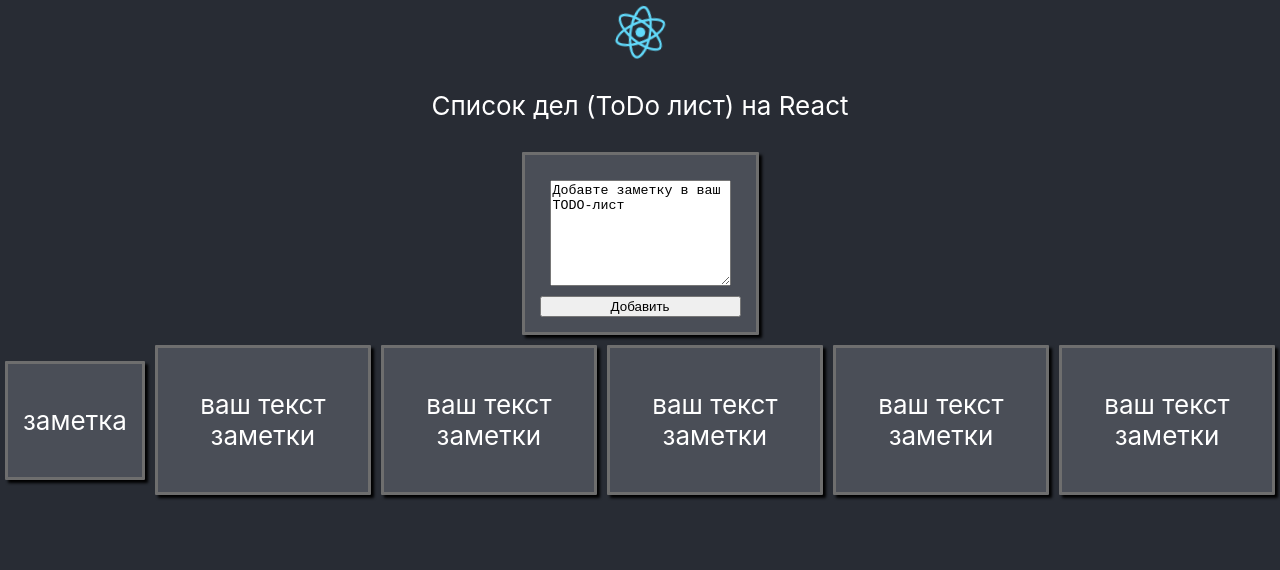
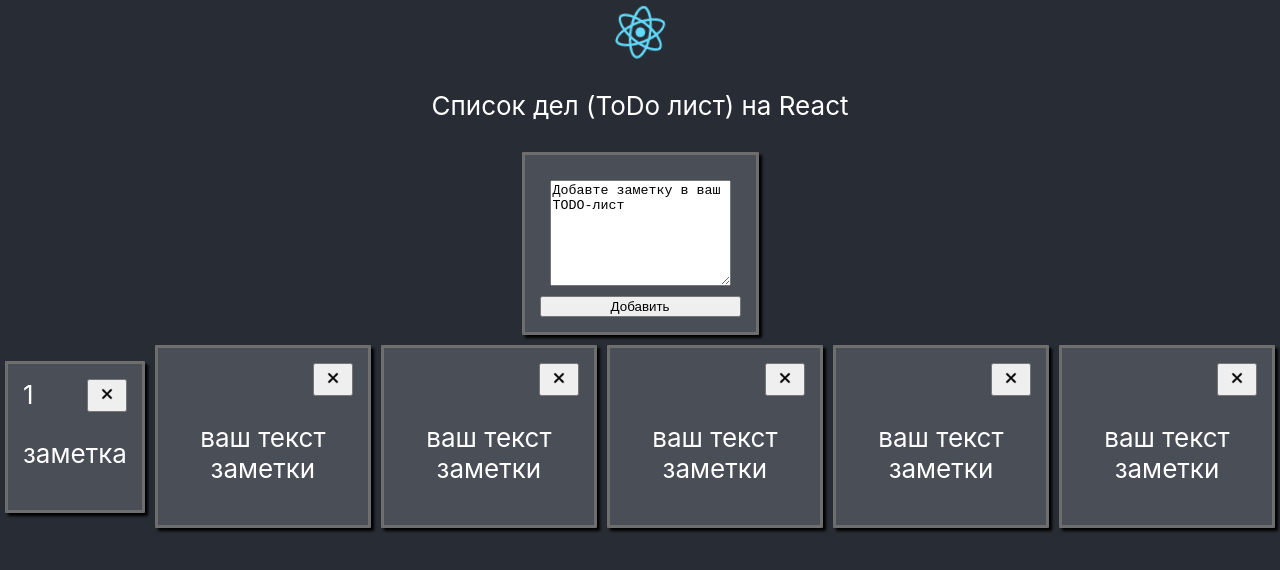
Before and after one commit to Neznaykas/snopko-sergey-js-21-02, a React (Create React App) app in the folder homework_14/: page / in a window 1280 px wide. Shown: the top 570 px of the page. Built offline with nearby package versions, Linux system fonts and the light colour scheme.

Commit message:
кнопка удаления, пробная логика

```diff
--- a/homework_14/src/App.tsx
+++ b/homework_14/src/App.tsx
@@ -21,7 +21,7 @@ class App extends React.Component {
           <Add />
 
           <div className="keeps">
-            <Table text="заметка"/>
+            <Table text="заметка" id="1"/>
             <Table />
             <Table />
             <Table />
--- a/homework_14/src/components/table/Table.css
+++ b/homework_14/src/components/table/Table.css
@@ -8,3 +8,15 @@
     padding: 15px;
     box-shadow: 3px 3px 3px black;
 }
+
+.container__title
+{
+    display: flex;
+    flex-direction: row;
+    justify-content: space-between;
+}
+
+.container__delete img
+{
+    height: 3vmin;
+}
--- a/homework_14/src/components/table/Table.tsx
+++ b/homework_14/src/components/table/Table.tsx
@@ -2,19 +2,41 @@ import React from 'react';
 import './Table.css';
 
 interface Props { // Объявление интерфейса пропсов
-  id?: number;
+  id?: string;
   text?: string;
   remove?: () => void;
 }
 
-export class Table extends React.Component<Props> {
+interface State {
+    show: boolean;
+}
+
+export class Table extends React.Component<Props, State>
+{
+    constructor(props: Props) {
+        super(props);
+        this.delete = this.delete.bind(this);
+
+        this.state = {show: true};
+    }
+
+  delete() {
+    console.log('delete');
+  }
+
   render() {
     return (
+        this.state.show ?
       <section className="container__item">
-        <div className="container__item__item">
+          <div className="container__title">
+              <div className="container__title__id">{this.props.id}</div>
+              <button className="container__delete" onClick={this.delete} ><img src="close.png" alt="Delete" /></button>
+          </div>
+          <div className="container__item__item">
+
           <p className="container__item__text">{ this.props.text != null ? this.props.text : 'ваш текст заметки' }</p>
         </div>
-      </section>
+      </section> : ''
     );
   }
 }
```
Also changed, not shown: homework_14/public/close.png (added).
